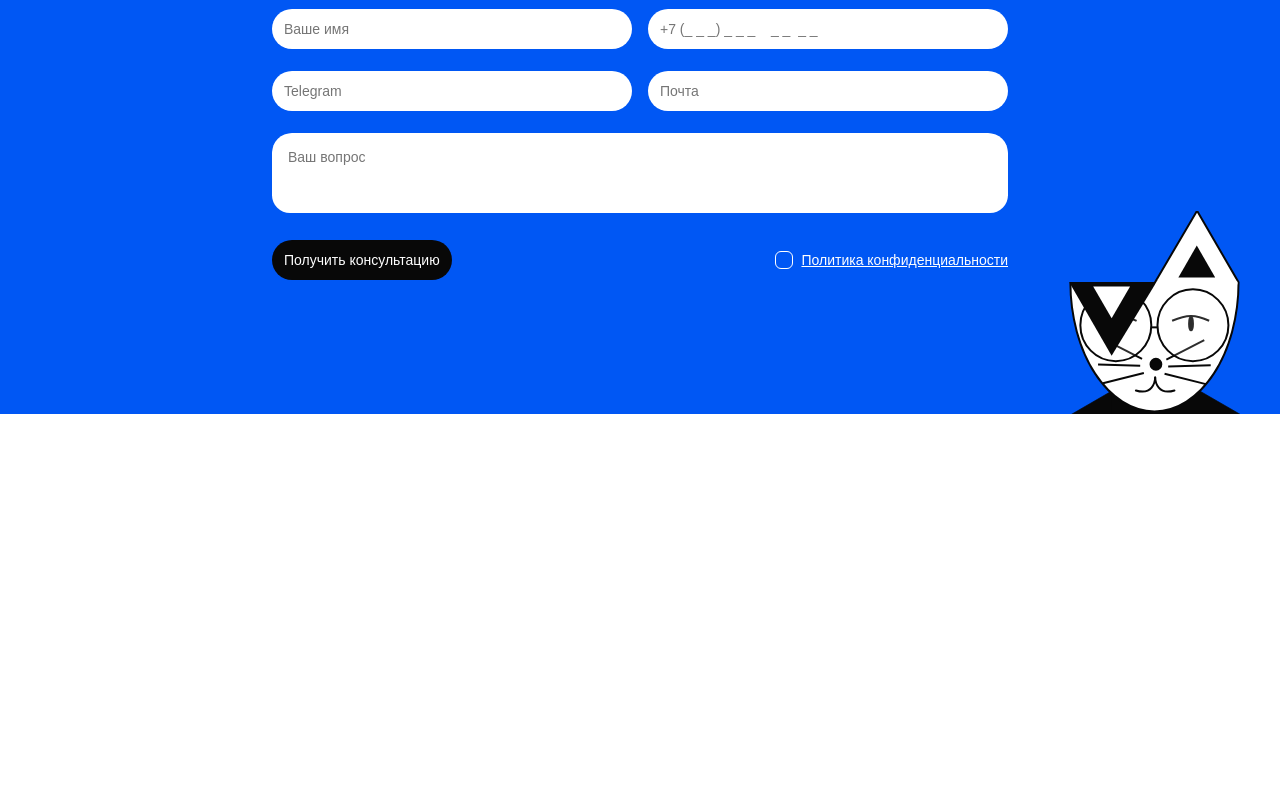
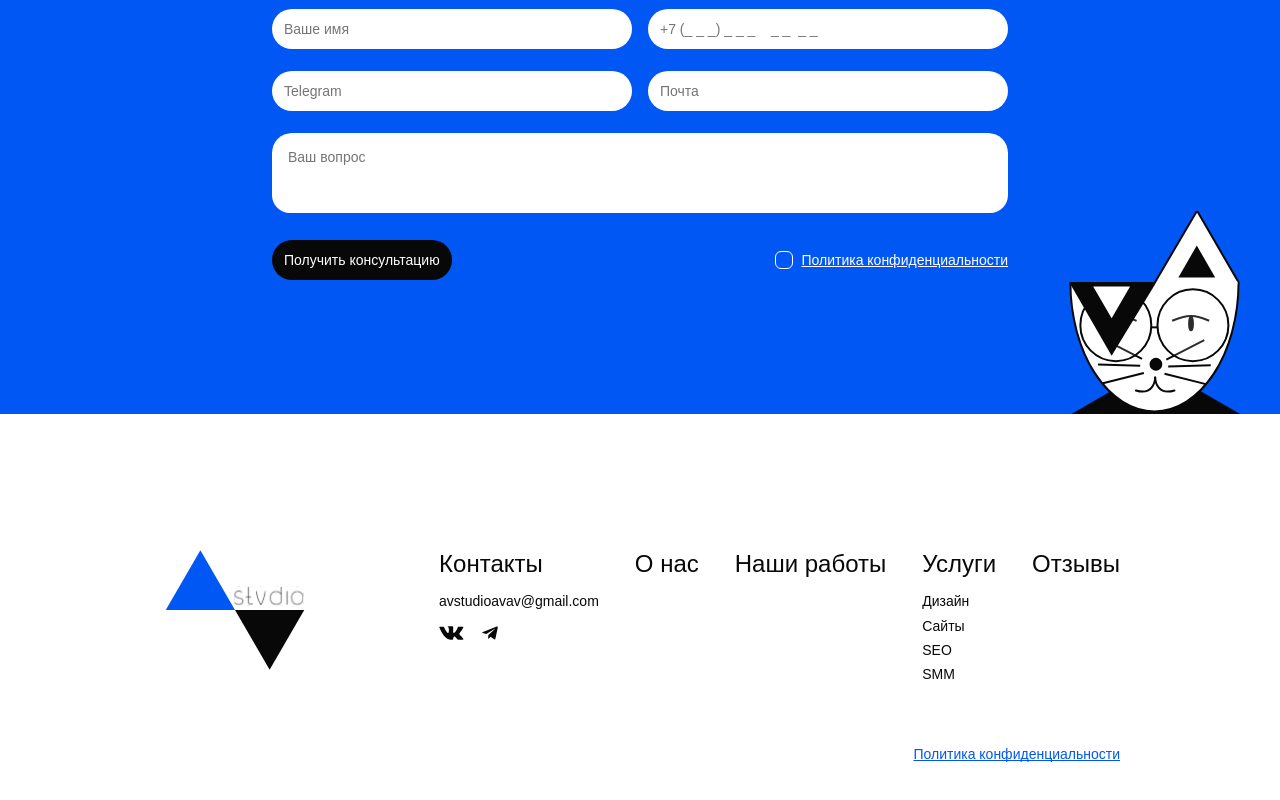
Before and after one commit to Avstudio-sys/portfolio_av_front, a Next.js app: page / in a window 1280 px wide. Shown: the part 3361-4161 px from the top of the page. Before the commit the page ends 3775 px from the top, so only its background shows below. Built offline with nearby package versions, Linux system fonts and the light colour scheme.

Commit message:
add footer

```diff
--- a/src/app/layout.tsx
+++ b/src/app/layout.tsx
@@ -2,6 +2,7 @@ import type { Metadata } from 'next'
 import './styles/globals.css'
 import { Header } from '@/widgets/Header/Header'
 import { Contact } from '@/widgets/Contact/Contact'
+import { Footer } from '@/widgets/Footer/Footer'
 
 export const metadata: Metadata = {
   title: 'Create Next App',
@@ -21,6 +22,7 @@ export default function RootLayout({
           {children}
           <Contact />
         </main>
+        <Footer />
       </body>
     </html>
   )
--- a/src/widgets/Contact/Contact.tsx
+++ b/src/widgets/Contact/Contact.tsx
@@ -51,7 +51,7 @@ export const Contact = () => {
     <section className={styles.contact}>
       <motion.div
         className={`${styles.contact__img_wrapper} ${styles.contact__img_wrapper_desctop}`}
-        initial={{ y: 250 }} // Начальное состояние: прозрачность 0 и смещение на 100px вниз
+        initial={{ y: 220 }} // Начальное состояние: прозрачность 0 и смещение на 100px вниз
         whileInView={{ y: 0 }}
         transition={{
           duration: 0.5,
--- /dev/null
+++ b/src/widgets/Footer/Footer.module.css
@@ -0,0 +1,126 @@
+.footer {
+  padding: 136px 0 62px;
+}
+
+.footer__wrapper {
+  display: flex;
+  justify-content: space-between;
+}
+
+.footer__menu {
+  display: flex;
+  gap: 48px;
+}
+
+.footer__menu > div {
+  display: flex;
+  flex-direction: column;
+  gap: 16px;
+}
+
+.footer__menu_element {
+  font-family: var(--font-family);
+  font-weight: 500;
+  font-size: 24px;
+  color: var(--color-black);
+  transition: 0.3s all;
+}
+
+.footer__menu_sn {
+  display: flex;
+  gap: 18px;
+}
+
+.footer__menu_element:hover {
+  color: var(--color-blue);
+}
+
+.footer__menu_element_mail {
+  font-family: var(--font-family);
+  font-weight: 400;
+  font-size: 16px;
+  color: var(--color-black);
+  transition: 0.3s all;
+}
+
+.footer__menu_element_mail:hover {
+  color: var(--color-blue);
+  text-decoration: underline;
+}
+
+.footer__menu_element_services {
+  display: flex;
+  flex-direction: column;
+  gap: 8px;
+}
+
+.footer__menu_element_service {
+  font-family: var(--font-family);
+  font-weight: 400;
+  font-size: 16px;
+  color: var(--color-black);
+  transition: 0.3s all;
+}
+
+.footer__menu_element_service:hover {
+  color: var(--color-blue);
+}
+
+.footer__menu_element_policy {
+  font-family: var(--font-family);
+  font-weight: 400;
+  font-size: 16px;
+  text-decoration: underline;
+  text-decoration-skip-ink: none;
+  text-align: right;
+  color: var(--color-blue);
+}
+
+.footer__botton {
+  display: flex;
+  justify-content: flex-end;
+  margin-top: 64px;
+}
+
+@media screen and (max-width: 1280px) {
+  .footer__logo img {
+    width: 150px;
+    height: auto;
+  }
+  .footer__menu {
+    gap: 36px;
+  }
+  .footer__menu_element_mail {
+    font-size: 14px;
+  }
+  .footer__menu_element_service {
+    font-size: 14px;
+  }
+  .footer__menu_element_policy {
+    font-size: 14px;
+  }
+}
+
+@media screen and (max-width: 992px) {
+  .footer__wrapper {
+    gap: 56px;
+  }
+  .footer__menu {
+    flex-wrap: wrap;
+  }
+  .footer__menu_element {
+    font-size: 20px;
+  }
+}
+
+@media screen and (max-width: 768px) {
+  .footer {
+    padding: 62px 0;
+  }
+}
+
+@media screen and (max-width: 576px) {
+  .footer__wrapper {
+    flex-wrap: wrap;
+  }
+}
--- /dev/null
+++ b/src/widgets/Footer/Footer.tsx
@@ -0,0 +1,91 @@
+import React from 'react'
+import styles from './Footer.module.css'
+import Image from 'next/image'
+import Link from 'next/link'
+import { VKIcon } from '@/shared/ui/IconsComponent/VKIcon'
+import { TelegramIcon } from '@/shared/ui/IconsComponent/TelegramIcon'
+
+export const Footer = () => {
+  return (
+    <footer className={styles.footer}>
+      <div className="wrapper">
+        <div className={styles.footer__wrapper}>
+          <div className={styles.footer__logo}>
+            <Image src={'/logo.svg'} width="226" height="182" alt="AV" />
+          </div>
+          <div className={styles.footer__box}>
+            <nav className={styles.footer__menu}>
+              <div>
+                <Link href={''} className={styles.footer__menu_element}>
+                  Контакты
+                </Link>
+                <Link href={''} className={styles.footer__menu_element_mail}>
+                  avstudioavav@gmail.com
+                </Link>
+                <div className={styles.footer__menu_sn}>
+                  <Link href={''} className={styles.footer__menu_element_sn}>
+                    <VKIcon height={14} />
+                  </Link>
+                  <Link href={''} className={styles.footer__menu_element_sn}>
+                    <TelegramIcon height={14} />
+                  </Link>
+                </div>
+              </div>
+              <div>
+                <Link href={''} className={styles.footer__menu_element}>
+                  О нас
+                </Link>
+              </div>
+              <div>
+                <Link href={''} className={styles.footer__menu_element}>
+                  Наши работы
+                </Link>
+              </div>
+              <div>
+                <Link href={''} className={styles.footer__menu_element}>
+                  Услуги
+                </Link>
+                <div className={styles.footer__menu_element_services}>
+                  <Link
+                    href={''}
+                    className={styles.footer__menu_element_service}
+                  >
+                    Дизайн
+                  </Link>
+                  <Link
+                    href={''}
+                    className={styles.footer__menu_element_service}
+                  >
+                    Сайты
+                  </Link>
+                  <Link
+                    href={''}
+                    className={styles.footer__menu_element_service}
+                  >
+                    SEO
+                  </Link>
+                  <Link
+                    href={''}
+                    className={styles.footer__menu_element_service}
+                  >
+                    SMM
+                  </Link>
+                </div>
+              </div>
+              <div>
+                <Link href={''} className={styles.footer__menu_element}>
+                  Отзывы
+                </Link>
+              </div>
+            </nav>
+            <div className={styles.footer__botton}>
+              <Link href={''} className={styles.footer__menu_element_policy}>
+                Политика конфиденциальности
+              </Link>
+            </div>
+          </div>
+        </div>
+      </div>
+    </footer>
+  )
+}
```
Also changed, not shown: public/logo.svg (added).
